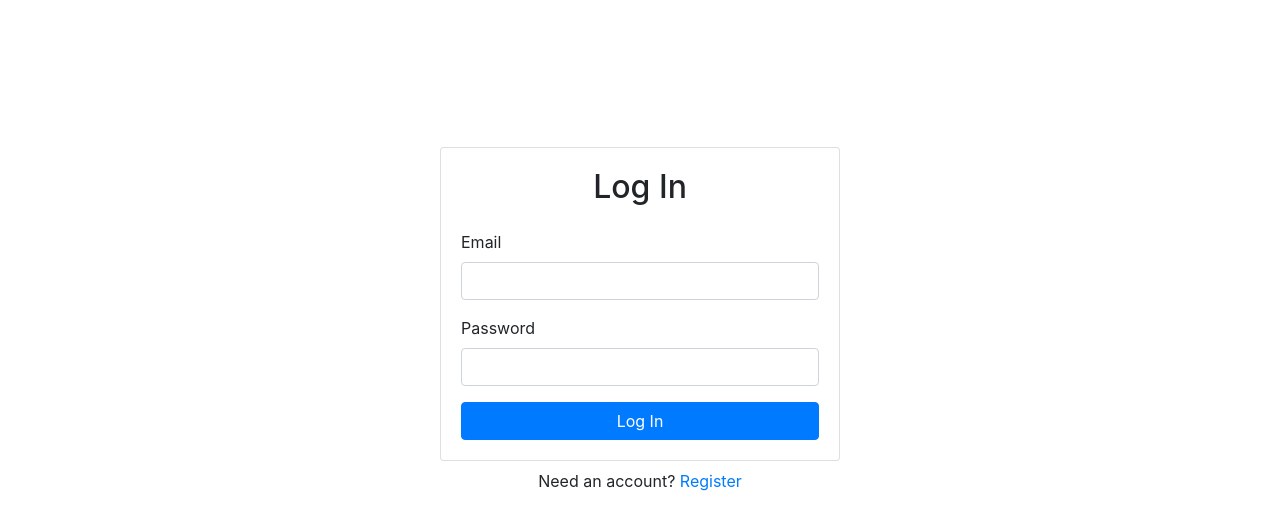
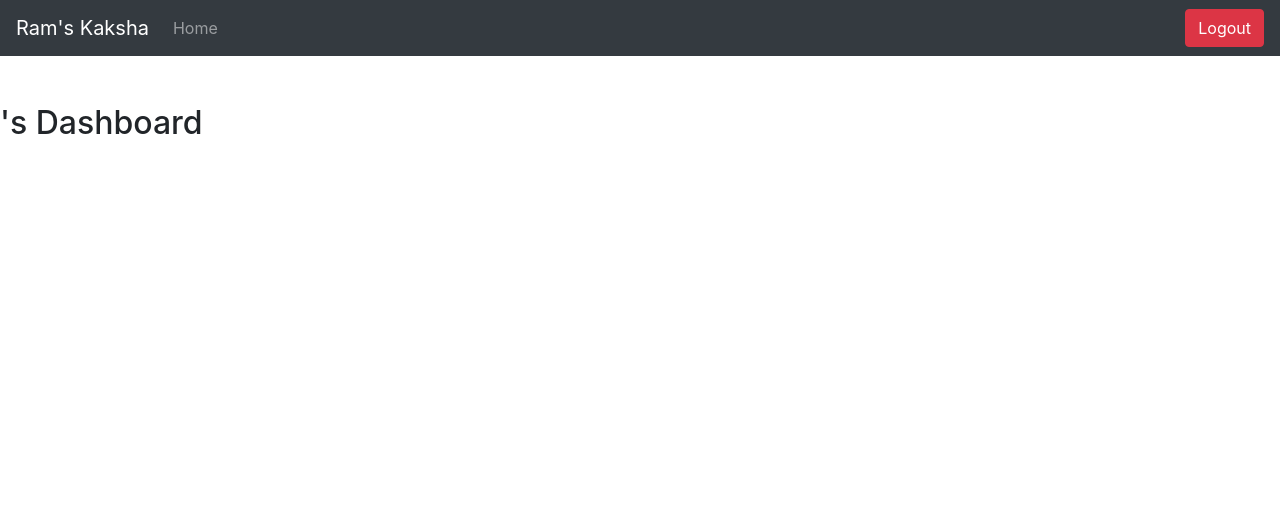
Before and after one commit to ramkrishnan6/kaksha-web, a React (Create React App) app: page /dashboard in a window 1280 px wide. Before the commit this address led to /login. Shown: the top 528 px of the page. Built offline with nearby package versions, Linux system fonts and the light colour scheme; no server answers.

Commit message:
Update private route

```diff
--- a/src/PrivateRoute.js
+++ b/src/PrivateRoute.js
@@ -1,18 +1,17 @@
 import React from "react";
 import { Redirect, Route } from "react-router-dom";
 
-function PrivateRoute({ children, ...rest }) {
+function PrivateRoute({ component: Component, ...rest }) {
     return (
         <Route
             {...rest}
-            render={({ location }) =>
+            render={(props) =>
                 localStorage.getItem("auth-token") ? (
-                    children
+                    <Component {...props} />
                 ) : (
                     <Redirect
                         to={{
                             pathname: "/login",
-                            state: { from: location },
                         }}
                     />
                 )
```
